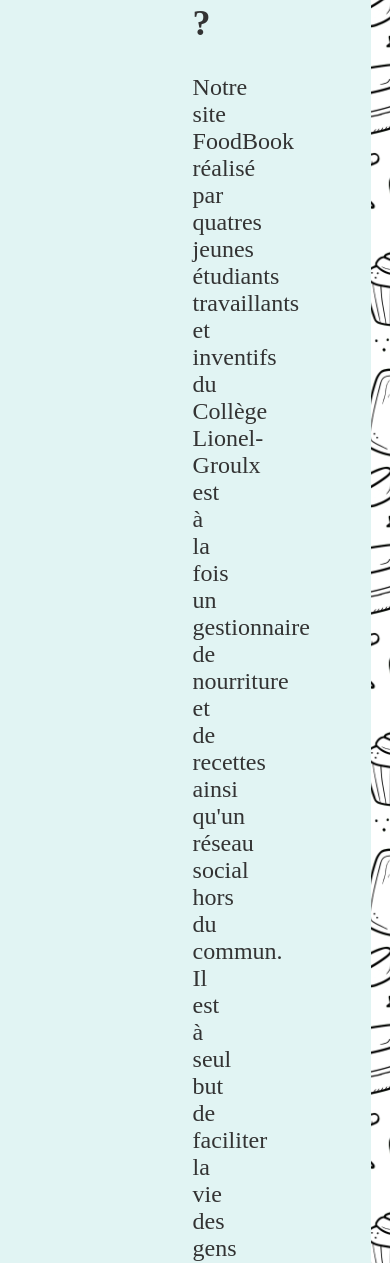
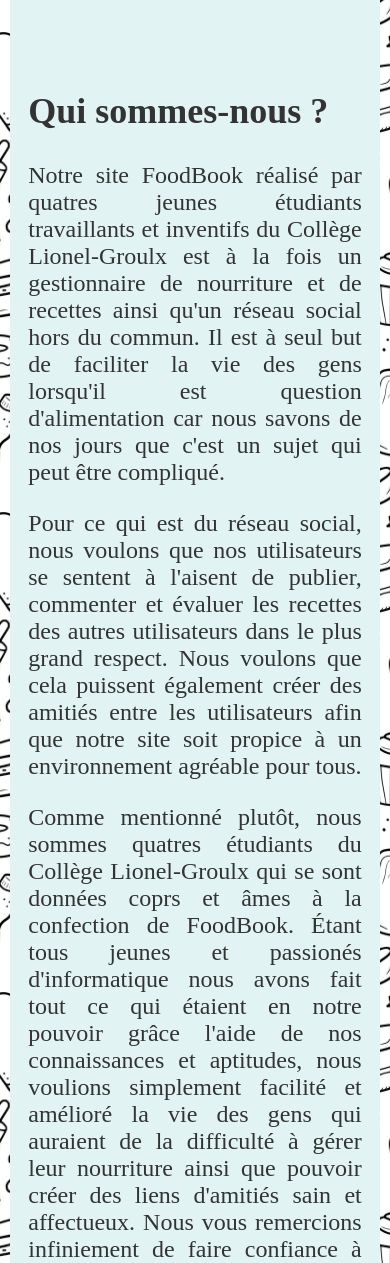
Before and after one commit to Projet-d-integration/foodbook, a PHP site: page /about-foodbook.php in a window 390 px wide. Shown: the part 400-1663 px from the top of the page. Run offline with PHP 8.4, Linux system fonts and the light colour scheme.

Commit message:
about-page mobile done

```diff
--- a/styles/about-page.css
+++ b/styles/about-page.css
@@ -32,13 +32,21 @@
 }
 @media screen and (max-width:800px){
     .image-about-page{
-        height: 15rem;
         width: 100%;
     }
-    .main-wrapper{
+    .image-about-page img{
+       width: 100%;
+       height: auto;
+    }
+    .wrapper-about{
         width: 95% !important;
         padding: 0 ;
-        min-height: 35rem !important;
-        justify-content: flex-start;
+        flex-direction: column;
+        align-items: center;
+        gap: 5rem;
+    }
+    .message-about-us{
+        width: 90%;
+        padding: 1rem;
     }
 }
```
